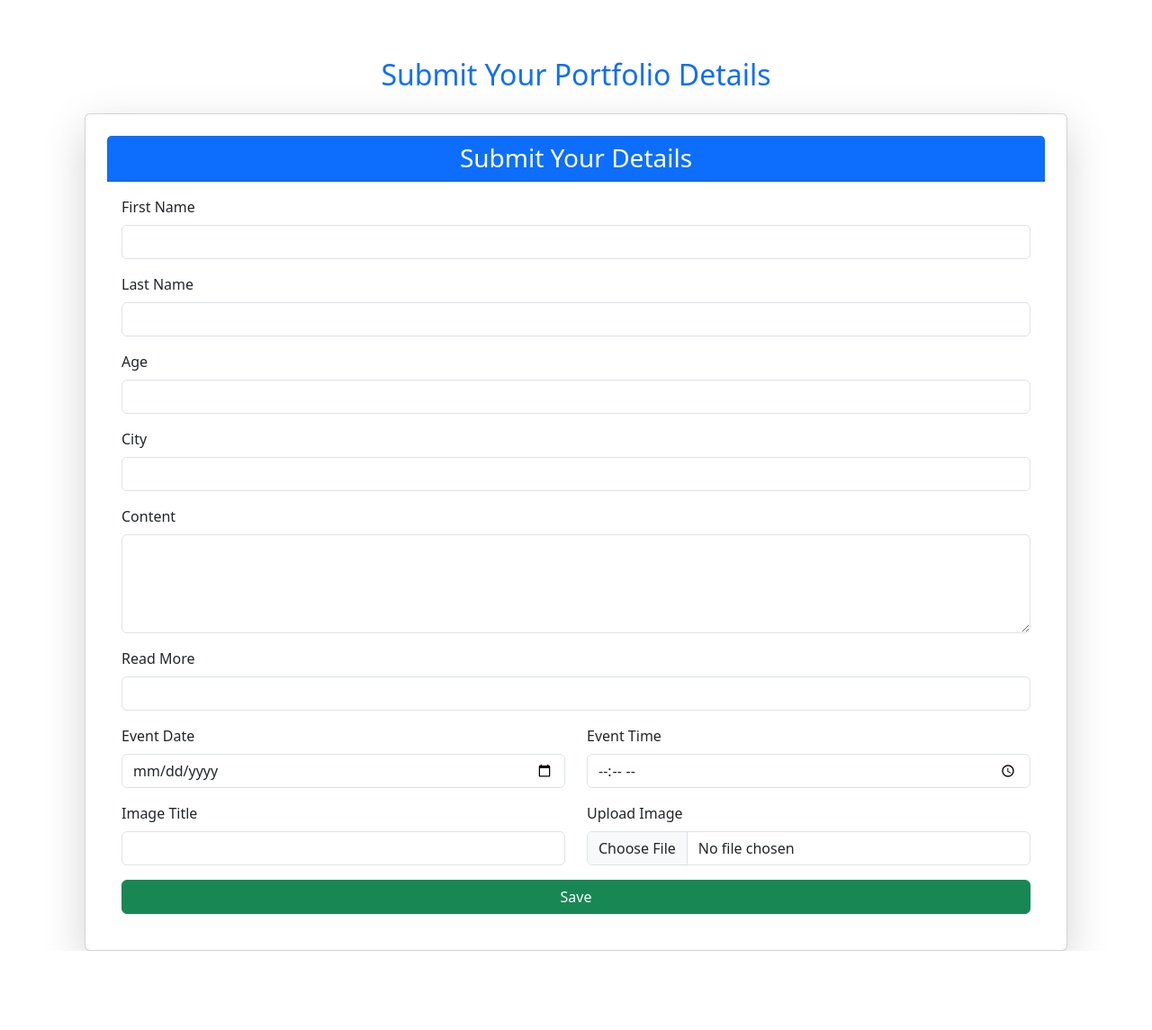
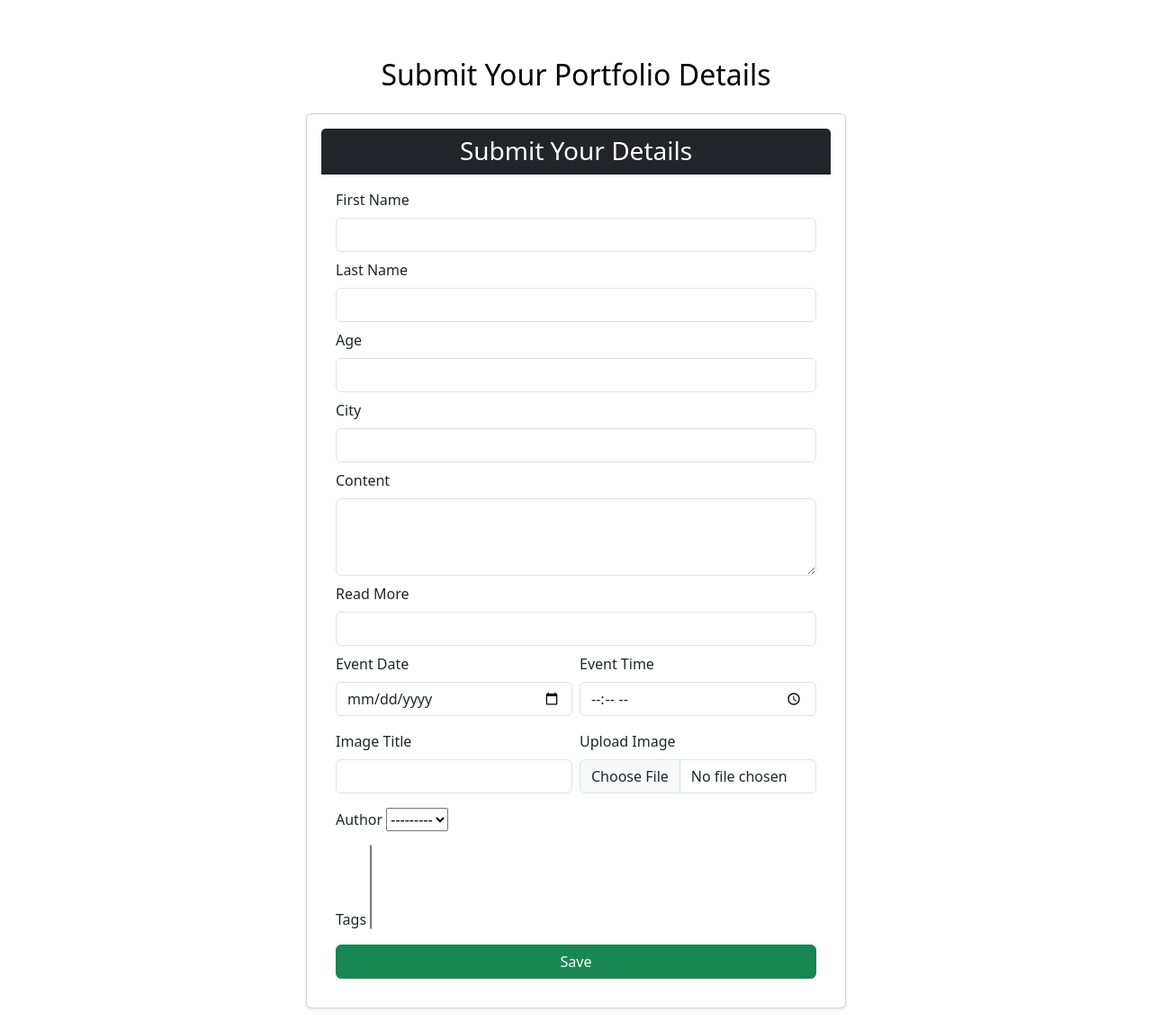
Before and after one commit to VijayRoyals/Django-ChangePond, a Django app: page /forms in a window 1280 px wide. Shown: the part 122-1267 px from the top of the page at 90% size. Before the commit the page ends 1179 px from the top, so only its background shows below. Run offline with Django 4.2, Linux system fonts and the light colour scheme; data that the repository does not hold is empty; some libraries are stand-ins or nearby versions.

Commit message:
upload django_task

```diff
--- a/django_task/portfolio/models.py
+++ b/django_task/portfolio/models.py
@@ -2,7 +2,21 @@
 from django.core.validators import MinValueValidator,MaxValueValidator
 from django.utils.text import slugify
 
-# Create your models here.
+class TagLine(models.Model):
+    caption = models.CharField(max_length=100)
+
+    def __str__(self):
+        return self.caption
+
+
+class VlogAuthor(models.Model):
+    first_name = models.CharField(max_length=60)
+    last_name = models.CharField(max_length=60)
+    email_address = models.CharField(max_length=70)
+
+    def __str__(self):
+        return f'{self.first_name} {self.last_name}'
+
 
 class portfolio_detail(models.Model):
     first_name=models.CharField(max_length=50)
@@ -17,7 +31,8 @@
     created_at = models.DateTimeField(auto_now_add=True,null=True)
     img_title=models.CharField(max_length=50,null=True)
     img_url = models.ImageField(upload_to='images/', blank=True, null=True)
-
+    author = models.ForeignKey(VlogAuthor,on_delete=models.CASCADE,null=True)
+    tags = models.ManyToManyField(TagLine,null=True)
 
     def save(self, *args, **kwargs):
         self.full_name = slugify(f'{self.first_name} {self.last_name}')
@@ -25,4 +40,14 @@
 
 
     def __str__(self):
-        return f'Author Details : -->   Full Name :  {self.first_name}  {self.last_name} ,  AGE : {self.age}  , City : {self.city} '
+        return f'{self.first_name}  {self.last_name}'
+
+
+class Comment(models.Model):
+    user_name = models.CharField(max_length=60)
+    user_email = models.CharField(max_length=70)
+    comment = models.TextField(max_length=1000)
+    post = models.ForeignKey(portfolio_detail,on_delete=models.CASCADE,null=True)
+
+    def __str__(self):
+        return self.user_name
--- a/django_task/portfolio/templates/portfolio/includes/header.html
+++ b/django_task/portfolio/templates/portfolio/includes/header.html
@@ -58,6 +58,7 @@
                     <li class="nav-item">
                         <a href="{% url "forms" %}" class="nav-link" tabindex="-1"="true">Forms</a>
                     </li>
+
                     <li class="nav-item">
                         {% comment %} <a class="nav-link disabled" href="#" tabindex="-1" aria-disabled="true">Contact Us</a> {% endcomment %}
                     </li>
--- a/django_task/portfolio/templates/portfolio/portfolio_list.html
+++ b/django_task/portfolio/templates/portfolio/portfolio_list.html
@@ -3,12 +3,10 @@
 
 {% block page_title %}Portfolio Form{% endblock %}
 
-
 {% block CssFilePage %}
 <link rel="stylesheet" href="{% static 'forms.css' %}">
 <link rel="icon" href="/media/images/logoimage.jpg">
 {% endblock %}
-
 
 {% block header %}
 {% include "portfolio/includes/header.html" %}
@@ -16,18 +14,19 @@
 
 {% block content %}
 <div class="container mt-5">
-    <h2 class="text-center mb-4 text-primary">Submit Your Portfolio Details</h2>
+    <h2 class="text-center mb-4 text-black">Submit Your Portfolio Details</h2>
 
     <!-- Form Section -->
-    <div class="card shadow-lg p-4 bg-white rounded">
-        <h3 class="card-header text-center text-white bg-primary">Submit Your Details</h3>
-        <div class="card-body">
+    <div class="card shadow-sm p-3 bg-white rounded" style="max-width: 600px; margin: auto;">
+        <h3 class="card-header text-center text-white bg-dark py-2">Submit Your Details</h3>
+        <div class="card-body p-3">
             <form action="/forms" method="post" enctype="multipart/form-data" novalidate>
                 {% csrf_token %}
 
                 <!-- First Name Field -->
-                <div class="mb-3">
+                <div class="mb-2">
                     <label for="firstName" class="form-label">First Name</label>
+
                     <input type="text" name="first_name" class="form-control {% if form.first_name.errors %}is-invalid{% elif form.first_name.value %}is-valid{% endif %}" id="firstName" value="{{ form.first_name.value|default_if_none:'' }}">
                     {% if form.first_name.errors %}
                     <div class="invalid-feedback">
@@ -37,7 +36,7 @@
                 </div>
 
                 <!-- Last Name Field -->
-                <div class="mb-3">
+                <div class="mb-2">
                     <label for="lastName" class="form-label">Last Name</label>
                     <input type="text" name="last_name" class="form-control {% if form.last_name.errors %}is-invalid{% elif form.last_name.value %}is-valid{% endif %}" id="lastName" value="{{ form.last_name.value|default_if_none:'' }}">
                     {% if form.last_name.errors %}
@@ -48,7 +47,7 @@
                 </div>
 
                 <!-- Age Field -->
-                <div class="mb-3">
+                <div class="mb-2">
                     <label for="age" class="form-label">Age</label>
                     <input type="number" name="age" class="form-control {% if form.age.errors %}is-invalid{% elif form.age.value %}is-valid{% endif %}" id="age" value="{{ form.age.value|default_if_none:'' }}">
                     {% if form.age.errors %}
@@ -59,7 +58,7 @@
                 </div>
 
                 <!-- City Field -->
-                <div class="mb-3">
+                <div class="mb-2">
                     <label for="city" class="form-label">City</label>
                     <input type="text" name="city" class="form-control {% if form.city.errors %}is-invalid{% elif form.city.value %}is-valid{% endif %}" id="city" value="{{ form.city.value|default_if_none:'' }}">
                     {% if form.city.errors %}
@@ -70,9 +69,9 @@
                 </div>
 
                 <!-- Content Field -->
-                <div class="mb-3">
+                <div class="mb-2">
                     <label for="content" class="form-label">Content</label>
-                    <textarea name="content" class="form-control {% if form.content.errors %}is-invalid{% elif form.content.value %}is-valid{% endif %}" id="content" rows="4">{{ form.content.value|default_if_none:'' }}</textarea>
+                    <textarea name="content" class="form-control {% if form.content.errors %}is-invalid{% elif form.content.value %}is-valid{% endif %}" id="content" rows="3">{{ form.content.value|default_if_none:'' }}</textarea>
                     {% if form.content.errors %}
                     <div class="invalid-feedback">
                         {{ form.content.errors.0 }}
@@ -81,8 +80,8 @@
                 </div>
 
                 <!-- Read More URL Field -->
-                <div class="mb-3">
-                    <label for="readMore" class="form-label">Read More </label>
+                <div class="mb-2">
+                    <label for="readMore" class="form-label">Read More</label>
                     <input type="url" name="read_more" class="form-control {% if form.read_more.errors %}is-invalid{% elif form.read_more.value %}is-valid{% endif %}" id="readMore" value="{{ form.read_more.value|default_if_none:'' }}">
                     {% if form.read_more.errors %}
                     <div class="invalid-feedback">
@@ -92,8 +91,8 @@
                 </div>
 
                 <!-- Event Date and Time Fields -->
-                <div class="row">
-                    <div class="col-md-6 mb-3">
+                <div class="row g-2 mb-3">
+                    <div class="col-md-6">
                         <label for="eventDate" class="form-label">Event Date</label>
                         <input type="date" name="event_date" class="form-control {% if form.event_date.errors %}is-invalid{% elif form.event_date.value %}is-valid{% endif %}" id="eventDate" value="{{ form.event_date.value|default_if_none:'' }}">
                         {% if form.event_date.errors %}
@@ -103,7 +102,7 @@
                         {% endif %}
                     </div>
 
-                    <div class="col-md-6 mb-3">
+                    <div class="col-md-6">
                         <label for="eventTime" class="form-label">Event Time</label>
                         <input type="time" name="event_time" class="form-control {% if form.event_time.errors %}is-invalid{% elif form.event_time.value %}is-valid{% endif %}" id="eventTime" value="{{ form.event_time.value|default_if_none:'' }}">
                         {% if form.event_time.errors %}
@@ -115,8 +114,8 @@
                 </div>
 
                 <!-- Image Title and Upload Field -->
-                <div class="row">
-                    <div class="col-md-6 mb-3">
+                <div class="row g-2 mb-3">
+                    <div class="col-md-6">
                         <label for="imgTitle" class="form-label">Image Title</label>
                         <input type="text" name="img_title" class="form-control {% if form.img_title.errors %}is-invalid{% elif form.img_title.value %}is-valid{% endif %}" id="imgTitle" value="{{ form.img_title.value|default_if_none:'' }}">
                         {% if form.img_title.errors %}
@@ -126,7 +125,7 @@
                         {% endif %}
                     </div>
 
-                    <div class="col-md-6 mb-3">
+                    <div class="col-md-6">
                         <label for="imgUrl" class="form-label">Upload Image</label>
                         <input type="file" name="img_url" class="form-control {% if form.img_url.errors %}is-invalid{% elif form.img_url.value %}is-valid{% endif %}" id="imgUrl">
                         {% if form.img_url.errors %}
@@ -137,6 +136,30 @@
                     </div>
                 </div>
 
+                <div class="mb-2">
+                    <label for="author" class="form-label">Author</label>
+                    {{form.author}}
+                    {% comment %} <input type="url" name="author" class="form-control {% if form.author.errors %}is-invalid{% elif form.author.value %}is-valid{% endif %}" id="author" value="{{ form.author.value|default_if_none:'' }}">
+                    {% if form.author.errors %}
+                    <div class="invalid-feedback">
+                        {{ form.author.errors.0 }}
+                    </div>
+                    {% endif %} {% endcomment %}
+                </div>
+
+                <div class="mb-2">
+                    <label for="tags" class="form-label">Tags </label>
+                    {{form.tags}}
+                    {% comment %} <input type="url" name="tags" class="form-control {% if form.tags.errors %}is-invalid{% elif form.tags.value %}is-valid{% endif %}" id="tags" value="{{ form.tags.value|default_if_none:'' }}">
+                    {% if form.tags.errors %}
+                    <div class="invalid-feedback">
+                        {{ form.tags.errors.0 }}
+                    </div>
+                    {% endif %} {% endcomment %}
+                </div>
+
+
+
                 <!-- Submit Button -->
                 <div class="d-grid">
                     <button type="submit" class="btn btn-success btn-block">Save</button>
@@ -146,8 +169,7 @@
     </div>
 
     <!-- Entries Section -->
-
-    <ul class="list-group">
+    <ul class="list-group mt-4">
         {% for detail in details %}
         <li class="list-group-item">
             <div class="d-flex justify-content-between align-items-center">
--- a/django_task/portfolio/templates/portfolio/user_detail.html
+++ b/django_task/portfolio/templates/portfolio/user_detail.html
@@ -21,6 +21,8 @@
         <img src="{{ text.img_url.url }}" class="card-img-top rounded-top" alt="{{ text.img_title }}">
         <div class="card-body">
           <h5 class="card-title mb-3"><b>About Blog:</b> {{ text.content }}</h5>
+          <h5 class="card-title mb-3"><b>About Author:</b> {{ text.author }}</h5>
+
           <p class="card-text"><b>Full Name:</b> {{ text.first_name }} {{ text.last_name }}</p>
           <p class="card-text"><b>Age:</b> {{ text.age }}</p>
           <p class="card-text"><b>City:</b> {{ text.city }}</p>
--- a/django_task/portfolio/urls.py
+++ b/django_task/portfolio/urls.py
@@ -10,4 +10,5 @@
     path('all-post', views.all_post,name='all-post'),
     path('forms', views.formViews.as_view(), name="forms"),
 
+
 ] + static(settings.MEDIA_URL, document_root=settings.MEDIA_ROOT)
```
Also changed, not shown: django_task/portfolio/admin.py (+9 -1 lines), django_task/media/images/Ram_Charan_in_2022_UzlUET4.jpg (added), django_task/media/images/pawan-kalyan_mJrm9BT.jpg (added), django_task/portfolio/migrations/0004_tagline_vlogauthor_comment_portfolio_detail_author_and_more.py (added).
